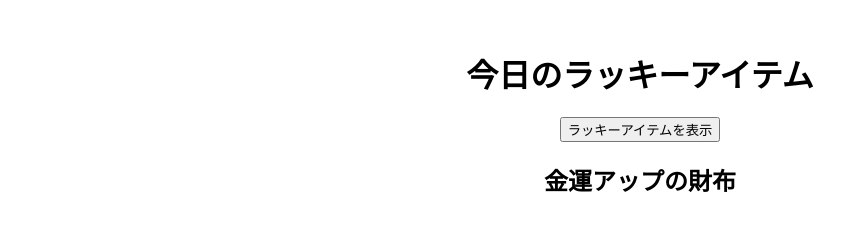
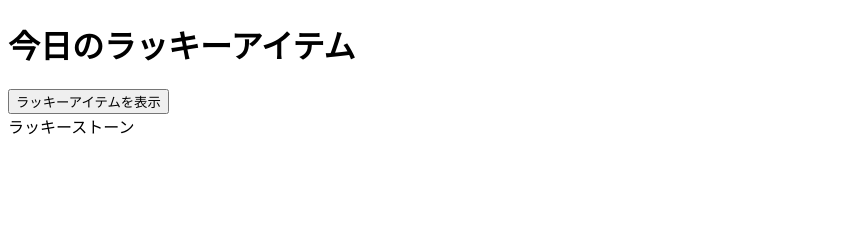
Before and after one commit to Yukino0102/RAMUNE, a plain HTML site: page index.html in a window 1280 px wide. Both pictures are taken after a click on the button "ラッキーアイテムを表示". Shown: the whole page, without its empty margins (0-868 px from the left). Drawn offline with Linux system fonts and the light colour scheme.

Commit message:
Update index.html

```diff
--- a/index.html
+++ b/index.html
@@ -4,26 +4,14 @@
     <meta charset="UTF-8">
     <meta name="viewport" content="width=device-width, initial-scale=1.0">
     <title>今日のラッキーアイテム</title>
-    <style>
-        body {
-            font-family: Arial, sans-serif;
-            text-align: center;
-            margin-top: 50px;
-        }
-        #item {
-            margin-top: 20px;
-            font-size: 24px;
-            font-weight: bold;
-        }
-    </style>
 </head>
 <body>
     <h1>今日のラッキーアイテム</h1>
-    <button onclick="showLuckyItem()">ラッキーアイテムを表示</button>
+    <button onclick="アイテムを表示()">ラッキーアイテムを表示</button>
     <div id="item"></div>
 
     <script>
-        const items = [
+        const アイテムリスト = [
             "星のペンダント",
             "幸運のコイン",
             "ラッキーストーン",
@@ -31,9 +19,9 @@
             "金運アップの財布"
         ];
 
-        function showLuckyItem() {
-            const randomIndex = Math.floor(Math.random() * items.length);
-            document.getElementById("item").innerText = items[randomIndex];
+        function アイテムを表示() {
+            const ランダムなインデックス = Math.floor(Math.random() * アイテムリスト.length);
+            document.getElementById("item").innerText = アイテムリスト[ランダムなインデックス];
         }
     </script>
 </body>
```
